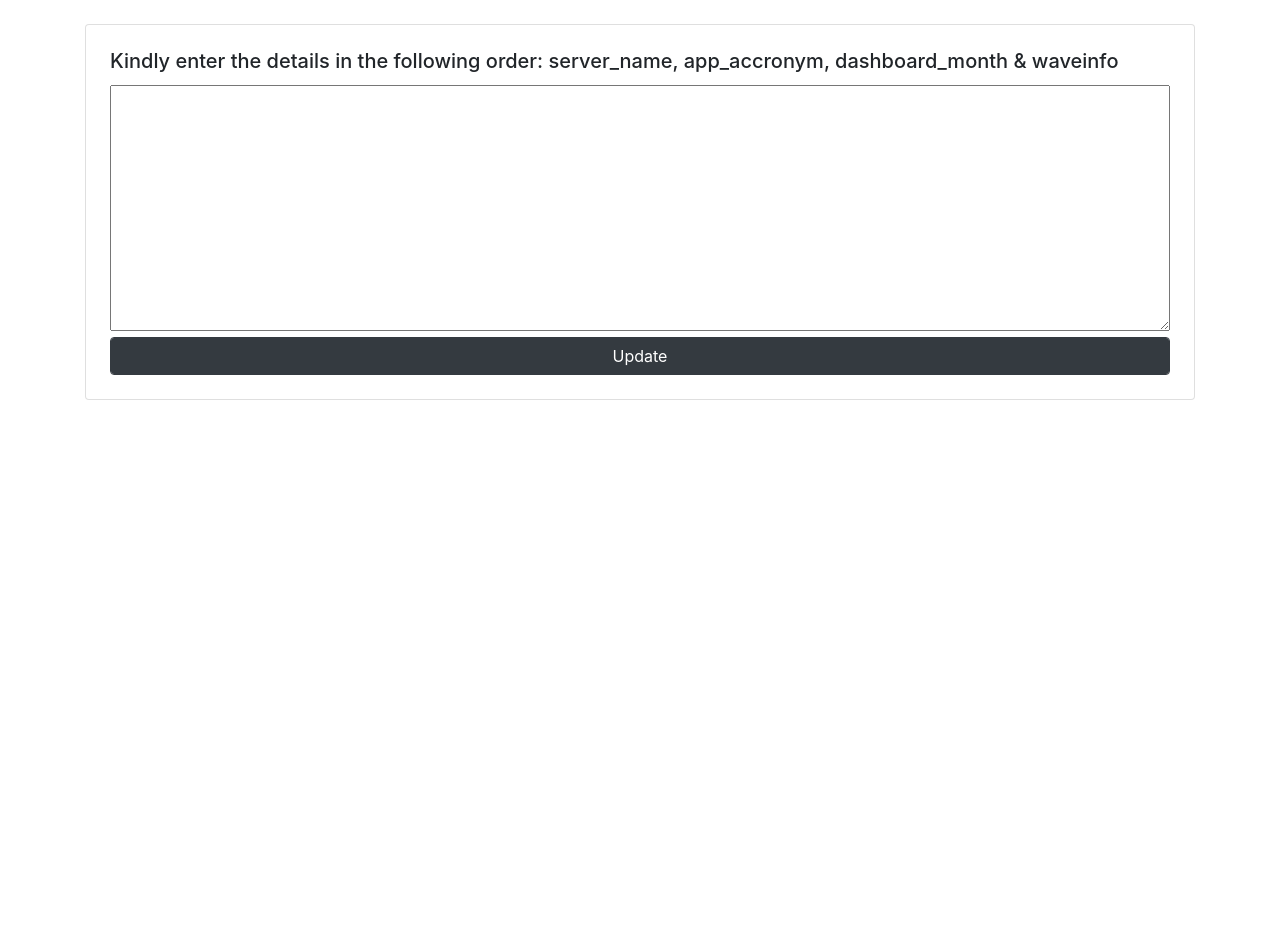
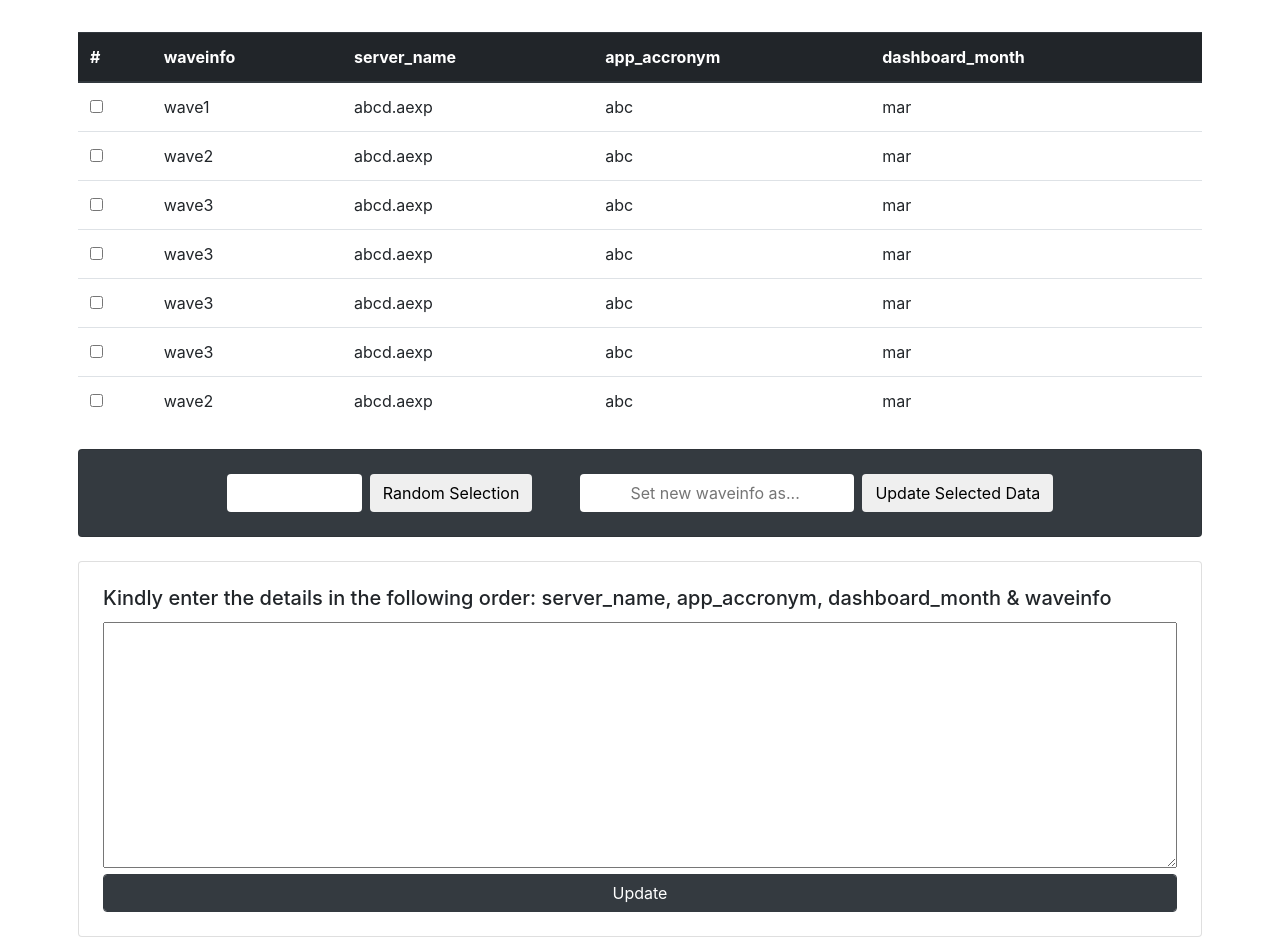
Before and after one commit to SanchitaMishra170676/django-tt, a Django app: page / in a window 1280 px wide. Shown: the part 40-985 px from the top of the page. Before the commit the page ends 440 px from the top, so only its background shows below. Run offline with Django 4.2, Linux system fonts and the light colour scheme; some libraries are stand-ins or nearby versions.

Commit message:
table added + Random selection

```diff
--- a/templates/index.html
+++ b/templates/index.html
@@ -6,15 +6,96 @@
     <meta name="viewport" content="width=device-width, initial-scale=1.0">
     <title>AEXP</title>
     <link rel="stylesheet" href="https://cdn.jsdelivr.net/npm/bootstrap@4.1.3/dist/css/bootstrap.min.css" integrity="sha384-MCw98/SFnGE8fJT3GXwEOngsV7Zt27NXFoaoApmYm81iuXoPkFOJwJ8ERdknLPMO" crossorigin="anonymous">
+
 </head>
 <body>
 <nav class="navbar navbar-dark bg-dark">
     <h style="color: white; ">AEXP | axp_monthly_patching_dashboard_linux</h>
 </nav>
-<div class="container">
+
+<div class="container mt-4 p-2">
+  <!-- Table -->
+    <table class="table" >
+        <thead class="thead-dark">
+          <tr>
+            <th scope="col">#</th>
+            <th scope="col">waveinfo</th>
+            <th scope="col">server_name </th>
+            <th scope="col">app_accronym</th>
+            <th scope="col">dashboard_month</th>
+          </tr>
+        </thead>
+        <tbody>
+          <tr>
+            <th scope="row"> <input type="checkbox" name="something[]"> </th>
+            <td>wave1</td>
+            <td>abcd.aexp</td>
+            <td>abc</td>
+            <td>mar</td>
+          </tr>
+        <tr>
+          <th scope="row"> <input type="checkbox" name="something[]"> </th>
+          <td>wave2</td>
+          <td>abcd.aexp</td>
+          <td>abc</td>
+          <td>mar</td>
+        </tr>
+        <tr>
+          <th scope="row"> <input type="checkbox" name="something[]"> </th>
+          <td>wave3</td>
+          <td>abcd.aexp</td>
+          <td>abc</td>
+          <td>mar</td>
+        </tr>
+        <tr>
+          <th scope="row"> <input type="checkbox" name="something[]"> </th>
+          <td>wave3</td>
+          <td>abcd.aexp</td>
+          <td>abc</td>
+          <td>mar</td>
+        </tr>
+        <tr>
+          <th scope="row"> <input type="checkbox" name="something[]"> </th>
+          <td>wave3</td>
+          <td>abcd.aexp</td>
+          <td>abc</td>
+          <td>mar</td>
+        </tr>
+        <tr>
+          <th scope="row"> <input type="checkbox" name="something[]"> </th>
+          <td>wave3</td>
+          <td>abcd.aexp</td>
+          <td>abc</td>
+          <td>mar</td>
+        </tr>
+        <tr>
+          <th scope="row"> <input type="checkbox" name="something[]"> </th>
+          <td>wave2</td>
+          <td>abcd.aexp</td>
+          <td>abc</td>
+          <td>mar</td>
+        </tr>
+        </tbody>
+      </table>
+
+  <!-- Random Selection -->
+  <div class="card mt-4 p-4 bg-dark" >
+  <form action="/" enctype="multipart/form-data"  method="post">
+    {% csrf_token %}
+    <span class="d-flex justify-content-center">
+      <input id="random_no" class="btn mr-2"  type="number" min="1" max="10000" >
+      <button class="btn mr-5" type="button" id="random_select">Random Selection</button>
+      <input class="btn mr-2" type="text" placeholder="Set new waveinfo as... ">
+      <button class="btn" type="submit"> Update Selected Data </button>
+    </span>
+  </form>
+  </div>
+
+
+    <!-- text field -->
     <div class="card mt-4 p-4" >
         <h5 class="card-title">Kindly enter the details in the following order: server_name, app_accronym, dashboard_month & waveinfo </h5>
-        <form action="/" enctype="multipart/form-data" action="/recruitment/" method="post">
+        <form action="/" enctype="multipart/form-data"  method="post">
             {% csrf_token %}
         <div>
             <textarea name="" id=""  rows="10" style="width: 100%;"></textarea>
@@ -25,7 +106,59 @@
 </div>
 
 
+<script>
+  function getRand(exclude, max)
+{
+    var dupe = true;
+    var myRandom;
 
+    while(dupe)
+    {
+        myRandom = Math.floor(Math.random() * max);
+
+        var found = false;
+        for(var i=0;i<exclude.length; i++)
+        {
+            if(myRandom == exclude[i])
+            {
+                found = true;
+            }
+        }
+
+        if(!found) dupe = false;
+    }
+
+    return myRandom;
+}
+
+window.onload = function(){
+
+    document.getElementById("random_select").onclick = function(){
+
+        var checkboxList = document.getElementsByName("something[]");
+        var rands = [];
+        var randomno= document.getElementById("random_no").value;
+        var total = randomno;
+
+        for(var j=0; j<checkboxList.length; j++){ checkboxList[j].checked = false; }
+
+        for(var i=0; i<total; i++)
+        {
+            var myRandom = getRand(rands, checkboxList.length);
+            rands.push(myRandom);
+        }
+
+        for(var x=0; x<rands.length; x++)
+        {
+            checkboxList[rands[x]].checked = true;
+        }
+
+    };
+
+};
+</script>
+
+<script src="https://ajax.googleapis.com/ajax/libs/jquery/3.6.0/jquery.min.js"></script>
 <script src="https://code.jquery.com/jquery-3.3.1.slim.min.js" integrity="sha384-q8i/X+965DzO0rT7abK41JStQIAqVgRVzpbzo5smXKp4YfRvH+8abtTE1Pi6jizo" crossorigin="anonymous"></script>
 <script src="https://cdn.jsdelivr.net/npm/popper.js@1.14.3/dist/umd/popper.min.js" integrity="sha384-ZMP7rVo3mIykV+2+9J3UJ46jBk0WLaUAdn689aCwoqbBJiSnjAK/l8WvCWPIPm49" crossorigin="anonymous"></script>
 <script src="https://cdn.jsdelivr.net/npm/bootstrap@4.1.3/dist/js/bootstrap.min.js" integrity="sha384-ChfqqxuZUCnJSK3+MXmPNIyE6ZbWh2IMqE241rYiqJxyMiZ6OW/JmZQ5stwEULTy" crossorigin="anonymous"></script>
```
